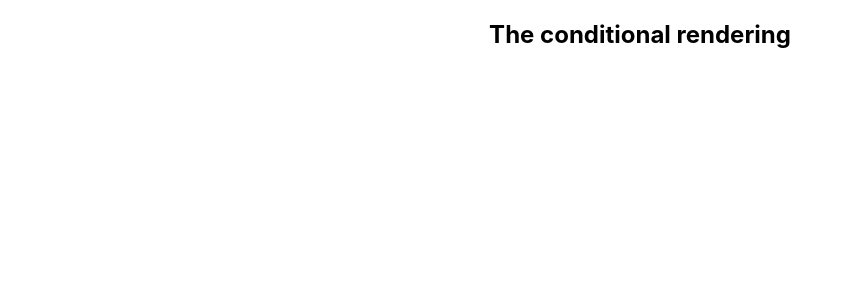
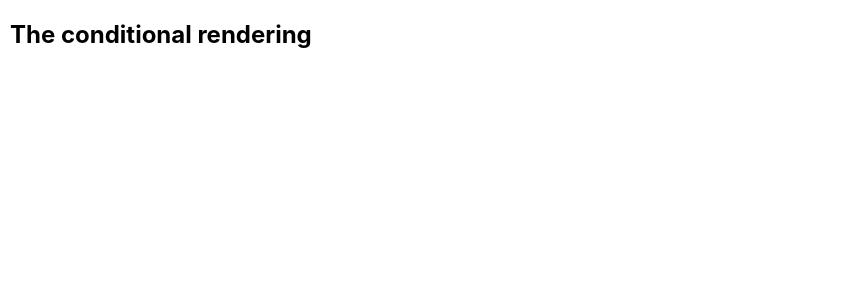
Before and after one commit to IsmailMuhammed2019/conditional_rendering, a React (Create React App) app: page / in a window 1280 px wide. Shown: the top 300 px of the page, without its empty margins (0-843 px from the left). Built offline with nearby package versions, Linux system fonts and the light colour scheme.

Commit message:
update css file to align text

```diff
--- a/src/App.css
+++ b/src/App.css
@@ -1,5 +1,6 @@
 .App {
-  text-align: center;
+  text-align: left;
+  margin-left: 10px;
 }
 
 .App-logo {
@@ -18,8 +19,6 @@
   min-height: 100vh;
   display: flex;
   flex-direction: column;
-  align-items: center;
-  justify-content: center;
   font-size: calc(10px + 2vmin);
   color: white;
 }
```
